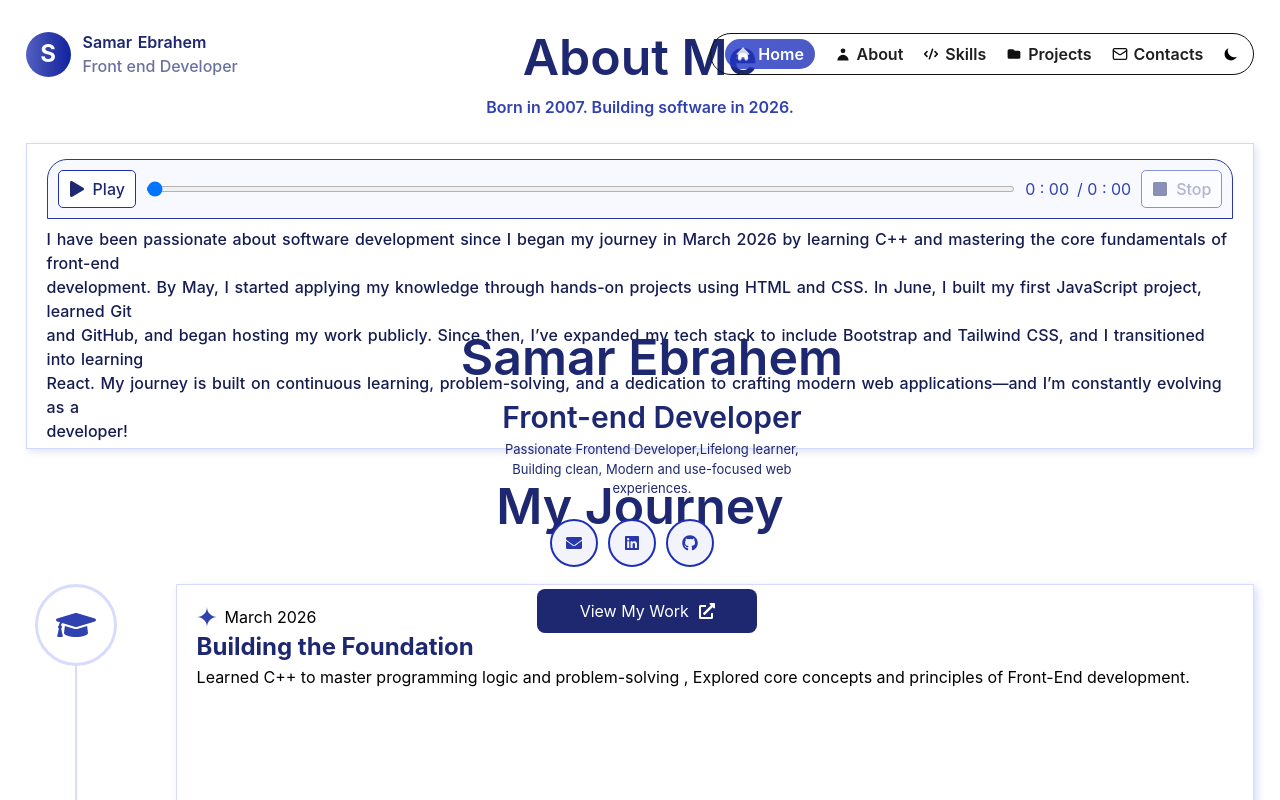
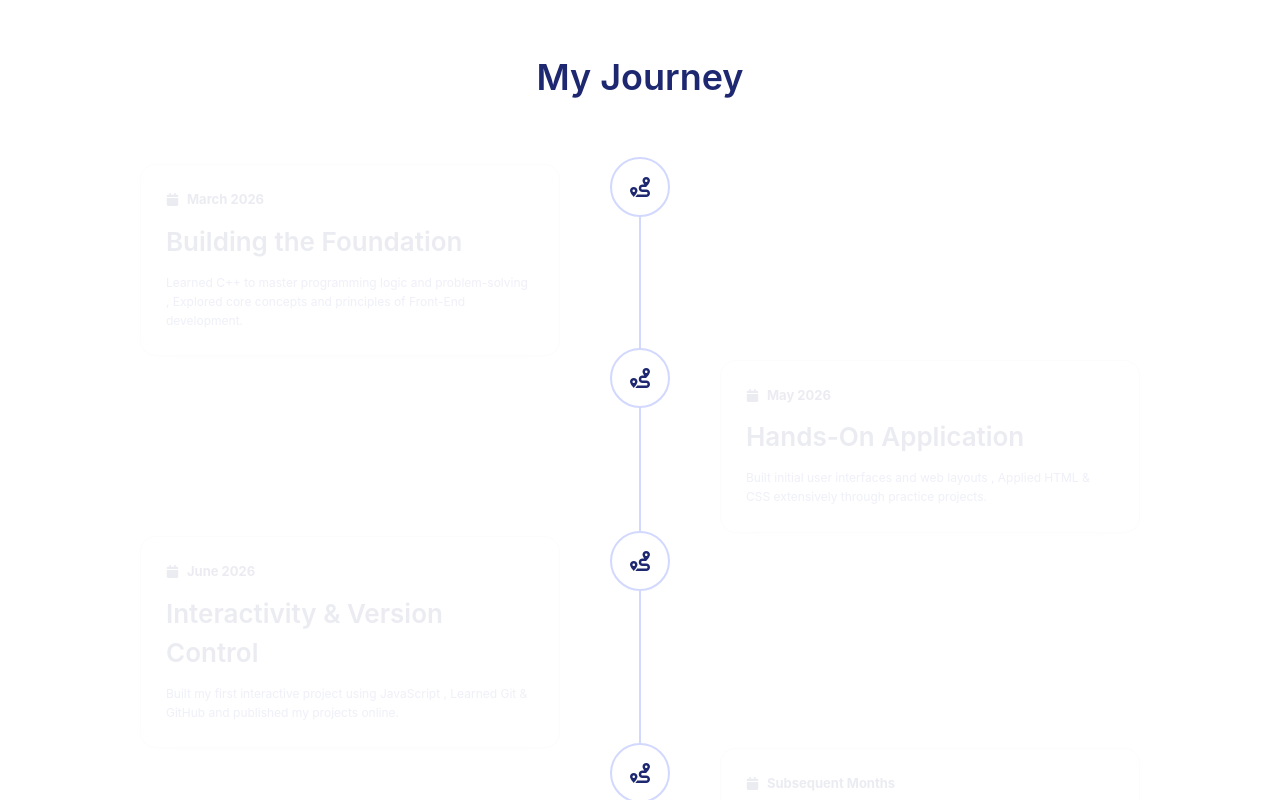
Before and after one commit to samar20ebrahem-cyber/Samar-Ebrahem, a React (Vite) app: page / in a window 1280 px wide. Shown: the top 800 px of the page. Built offline with nearby package versions, Linux system fonts and the light colour scheme.

Commit message:
feat(sections):add skills and revamp about journey

```diff
--- a/package.json
+++ b/package.json
@@ -14,6 +14,7 @@
     "react": "^19.2.8",
     "react-dom": "^19.2.8",
     "react-icon": "^1.0.0",
+    "react-icons": "^5.7.0",
     "tailwindcss": "^4.3.3"
   },
   "devDependencies": {
--- a/src/App.jsx
+++ b/src/App.jsx
@@ -1,7 +1,8 @@
 import './App.css'
-import { Navbar } from '../src/ICS/Navbar/Navbar.jsx'
-import { Header } from '../src/ICS/Header/Header.jsx'
+// import { Navbar } from '../src/ICS/Navbar/Navbar.jsx'
+// import { Header } from '../src/ICS/Header/Header.jsx'
 import { AboutApp } from './ICS/About/AboutApp.jsx'
+// import { Skills } from './ICS/Skills/Skills.jsx'
 import { useEffect, useState } from "react"
 function App() {
   const [loading, setLoading] = useState(true)
@@ -21,9 +22,10 @@ function App() {
   }
   return (
     <>
-      <Navbar />
-      <section id='home'> <Header /> </section>
+      {/* <Navbar /> */}
+      {/* <section id='home'> <Header /> </section>*/}
       <section id="about"> <AboutApp /></section>
+      {/* <Skills /> */}
     </>
   )
 }
--- a/src/ICS/About/AboutApp.jsx
+++ b/src/ICS/About/AboutApp.jsx
@@ -1,12 +1,12 @@
-import { About } from '../About/Story/About.jsx'
-import { Education } from '../About/Education/Education.jsx'
+// import { About } from '../About/Story/About.jsx'
+// import { Education } from '../About/Education/Education.jsx'
 import { Journey } from '../About/Journey/Journey.jsx'
 export function AboutApp() {
     return (
         <>
-            <About />
+            {/* <About /> */}
             <Journey />
-            <Education />
+            {/* <Education /> */}
         </>
     )
 }
--- a/src/ICS/About/Journey/Journey.css
+++ b/src/ICS/About/Journey/Journey.css
@@ -0,0 +1,128 @@
+.journey {
+    padding: 50px 20px;
+}
+
+.journey h1 {
+    text-align: center;
+    margin-bottom: 60px;
+    color: #1E2871;
+    font-size: 36px;
+    font-weight: 600;
+}
+
+/* الدف اللي شايل كله */
+.timeline {
+    position: relative;
+    width: 100%;
+    max-width: 1000px;
+    margin: auto;
+}
+
+/* الخط اللي في النص */
+.timeline::before {
+    content: "";
+    position: absolute;
+    top: 0;
+    bottom: 0;
+    left: 50%;
+    width: 2px;
+    background: #D2D8FE;
+    transform: translateX(-50%);
+}
+
+.timeline-item {
+    position: relative;
+    width: 100%;
+    min-height: 180px;
+    display: flex;
+    align-items: center;
+}
+
+/* الكارت*/
+.education-card {
+    width: 42%;
+    padding: 25px;
+    border: 1px solid #ddd;
+    border-radius: 15px;
+    background: white;
+    box-shadow: 0 5px 20px rgba(0, 0, 0, 0.08);
+    animation: 2s education infinite;
+}
+
+@keyframes education {
+    0% {
+        opacity: 0;
+
+    }
+
+    100% {
+        opacity: 1;
+
+    }
+}
+
+/* كروت شمال*/
+.timeline-item.left {
+    justify-content: flex-start;
+}
+
+.timeline-item.right {
+    justify-content: flex-end;
+}
+
+
+/* الدائرة*/
+.icon-circle {
+    position: absolute;
+    left: 50%;
+    top: 12%;
+    width: 60px;
+    height: 60px;
+    transform: translate(-50%, -50%);
+    border-radius: 50%;
+    background: white;
+    border: 2px solid #D2D8FE;
+    display: flex;
+    align-items: center;
+    justify-content: center;
+    color: #1E2871;
+    z-index: 2;
+}
+
+.i-time {
+    display: flex;
+    align-items: center;
+    gap: 8px;
+    color: #1E2871;
+    font-weight: 700;
+    font-size: 13px;
+}
+
+.icon-circle svg {
+    font-size: 20px;
+}
+
+.date {
+    display: flex;
+    align-items: center;
+    gap: 8px;
+    color: #777;
+    font-size: 14px;
+}
+
+.ie {
+    color: #1E2871;
+}
+
+.education-card h2 {
+    margin: 12px 0;
+    color: #1E2871;
+    font-weight: 600;
+    font-size: 26px;
+}
+
+.education-card p {
+    color: #4B56B5;
+    line-height: 1.6;
+    font-size: 12px;
+}
--- a/src/ICS/About/Journey/Journey.jsx
+++ b/src/ICS/About/Journey/Journey.jsx
@@ -1,43 +1,34 @@
 import './Journey.css'
 import { JourneyData } from '../Journey/JourneyData.js'
-import { FaGraduationCap } from "react-icons/fa"
+import { FaRoute } from "react-icons/fa"
 export function Journey() {
     return (
         <>
-            <section>
+            <section className="journey">
                 <h1>My Journey</h1>
-                <div className="card">
+
                 <div className="timeline">
-                        <div className="timeline-item">
-                            <div className="icon-circle">
-                                <FaGraduationCap />
-                            </div>
-                        </div>
-
-                        <div className="timeline-item">
-                            <div className="icon-circle">
-                                <FaGraduationCap />
-                            </div>
-                        </div>
-                    </div>
-
-                    <div className='education-content'>
                     {
-                            JourneyData.map((item) => {
+                        JourneyData.map((item, index) => {
                             const Icon = item.icon
                             return (
-                                    <div key={item.id} className='ed'>
-                                        <span>
+                                <div key={item.id} className={`timeline-item ${index % 2 === 0 ? 'left' : 'right'
+                                    }`}>
+                                    <div className="education-card">
+                                        <span className='i-time'>
                                             <Icon className='ie' />
                                             <span>{item.time}</span>
                                         </span>
                                         <h2>{item.titel}</h2>
                                         <p>{item.desc}</p>
                                     </div>
+                                    <div className="icon-circle">
+                                        <FaRoute/>
+                                    </div>
+                                </div>
                             )
                         })
                     }
-                    </div>
                 </div>
             </section >
         </>
--- a/src/ICS/About/Journey/JourneyData.js
+++ b/src/ICS/About/Journey/JourneyData.js
@@ -1,38 +1,38 @@
-import { SiGooglegemini } from "react-icons/si"
+import { FaCalendar} from "react-icons/fa"
 export const JourneyData = [
     {
         id: 1,
         time: " March 2026 ",
         titel: ' Building the Foundation ',
         desc: ' Learned C++ to master programming logic and problem-solving , Explored core concepts and principles of Front-End development.',
-        icon: SiGooglegemini,
+        icon: FaCalendar,
     },
     {
         id: 2,
         time: " May 2026 ",
         titel: ' Hands-On Application ',
         desc: ' Built initial user interfaces and web layouts , Applied HTML & CSS extensively through practice projects.',
-        icon: SiGooglegemini,
+        icon: FaCalendar,
     },
     {
         id: 3,
         time: "June 2026",
         titel: 'Interactivity & Version Control',
         desc: ' Built my first interactive project using JavaScript ,  Learned Git & GitHub and published my projects online.',
-        icon: SiGooglegemini,
+        icon: FaCalendar,
     },
     {
         id: 4,
         time: "Subsequent Months",
         titel: 'Advanced Styling & Frameworks',
         desc: 'Mastered CSS frameworks (Bootstrap & Tailwind CSS) , Transitioned into React to build modern web applications.',
-        icon: SiGooglegemini,
+        icon: FaCalendar,
     },
     {
         id: 5,
         time: "Present",
         titel: 'Continuous Growth & Expansion ',
         desc: 'Deepening React expertise and learning modern software solutions.',
-        icon: SiGooglegemini,
+        icon: FaCalendar,
     },
 ]
--- /dev/null
+++ b/src/ICS/Skills/Skills.css
@@ -0,0 +1,54 @@
+section{
+    margin-top: 80px;
+}
+
+h1{
+    font-size: 50px;
+    font-weight: 700;
+    color:#1E2871;
+      text-align: center;
+}
+.p1{
+    font-size: 22px;
+    font-weight: 500;
+    color:#3041B0;
+      text-align: center;
+}
+.cards{
+    display: flex;
+    justify-content: center;
+    width: 100%;
+    gap:20px;
+    margin-top: 30px;
+}
+
+.card{
+    padding: 10px;
+    background-color: white;
+    border: #D3D9FE 1px solid;
+    width: 140px;
+    height: 70px;
+    border-radius: 8px;
+   transition: alln 1s;
+}
+/* animation on card skills*/
+.card{
+   animation: scale infinite 2s;
+}
+@keyframes scale{
+    0% {
+        transform: scale(0);
+    }
+    100% {
+        transform: scale(1);
+    }
+}
+.card:hover{
+  animation: none;
+  background: #D3D9FE;
+}
+.name{
+    color:#1E2871;
+    margin: 8px;
+    font-weight: 600;
+}
--- /dev/null
+++ b/src/ICS/Skills/Skills.jsx
@@ -0,0 +1,25 @@
+import './Skills.css'
+import { SkillsData } from './SkillsData.js'
+export function Skills() {
+    return (
+        <>
+            <section>
+                <h1>Skills</h1>
+                <p className='p1'>Technologies and tools I work with to bring ideas to life</p>
+                <div className='cards'>
+                    {
+                        SkillsData.map((item) => {
+                            const Icons = item.icon
+                            return (
+                                <div key={item.id} className='card'>
+                                    <Icons />
+                                    <p className='name'>{item.name}</p>
+                                </div>
+                            )
+                        })
+                    }
+                </div>
+            </section>
+        </>
+    )
+}
--- /dev/null
+++ b/src/ICS/Skills/SkillsData.js
@@ -0,0 +1,35 @@
+import {
+    FaHtml5,
+    FaCss3Alt,
+    FaJs,
+    FaBootstrap,
+    FaReact,
+    FaCode
+} from "react-icons/fa"
+
+export const SkillsData = [
+    {
+        icon: FaHtml5,
+        name: 'HTML',
+    },
+    {
+        icon: FaCss3Alt,
+        name: 'CSS',
+    },
+    {
+        icon: FaJs,
+        name: 'JavaScript',
+    },
+    {
+        icon: FaBootstrap,
+        name: 'Bootstrap',
+    },
+    {
+        icon: FaReact,
+        name: 'React',
+    },
+    {
+        icon: FaCode,
+        name: 'Type Script',
+    },
+]
```
Also changed, not shown: 1 other file (tests, documents, lock files or other folders). Lines whose indentation alone changed are shown as unchanged.
